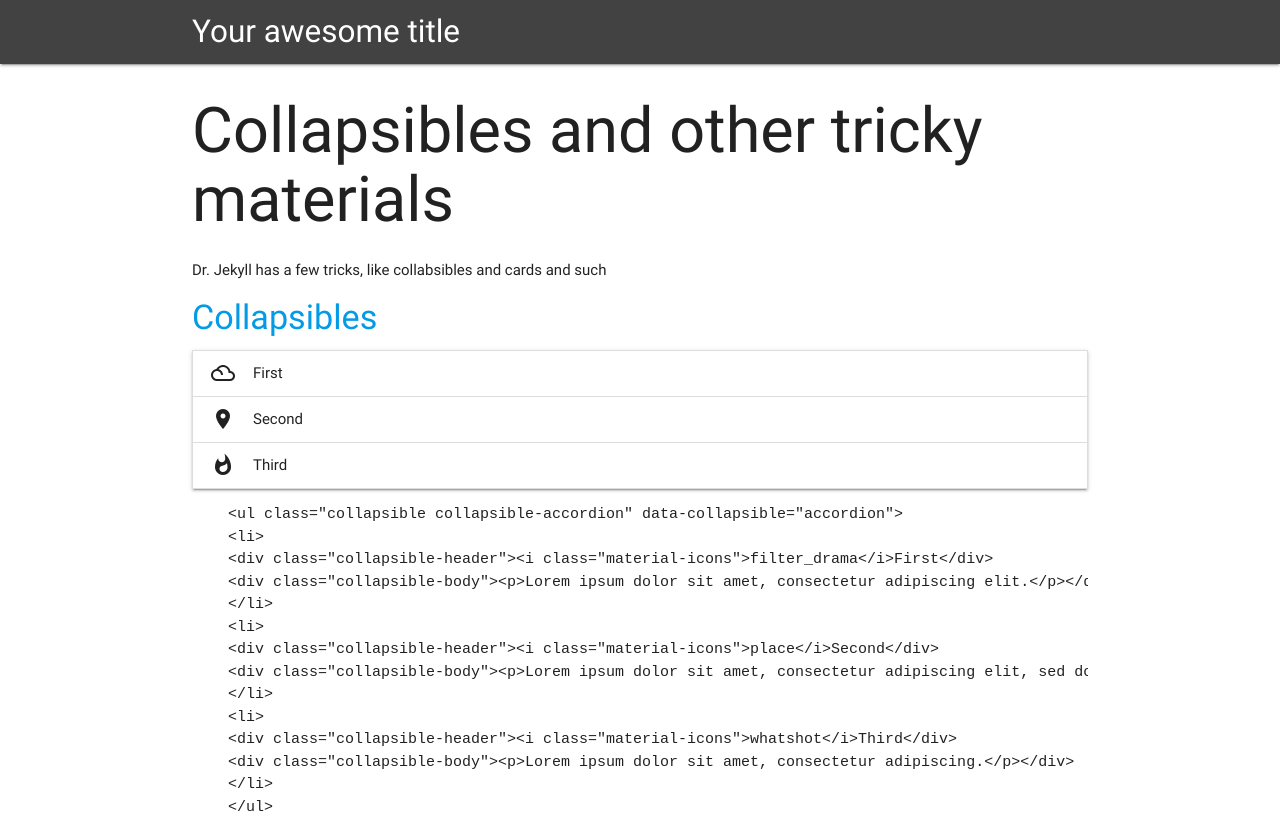
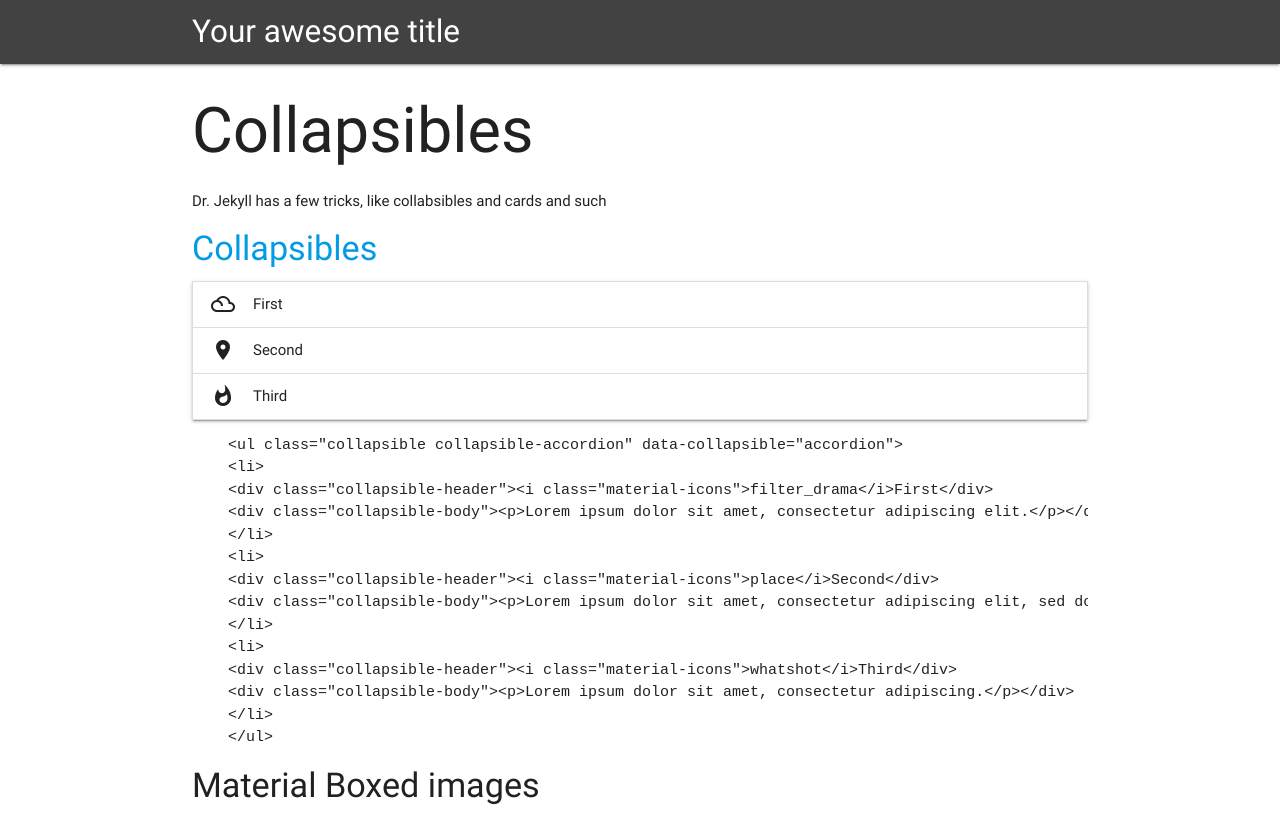
Before and after one commit to dmcwo/dr-jekylls-materials, a Jekyll site: the page built from _posts/2016-12-17-collapsible.markdown, in a window 1280 px wide and 900 px high, cut to the strip 0-816 px from the top of the window. Built offline with Jekyll 4.4.1, drawn with Linux system fonts in a browser that asks for light colours; nearby versions of some CDN libraries.

```diff
--- a/_posts/2016-12-16-something-new.markdown
+++ b/_posts/2016-12-16-something-new.markdown
@@ -2,7 +2,7 @@
 layout: post
 title:  "Dr. Jekyll's Materials"
 date:   2016-12-16 19:48:51 -0800
-categories: material design
+categories:
 excerpt: Into this wilde Abyss....
 ---
 
--- a/_posts/2016-12-17-collapsible.markdown
+++ b/_posts/2016-12-17-collapsible.markdown
@@ -1,8 +1,8 @@
 ---
 layout: post
-title:  "Collapsibles and other tricky materials"
+title:  "Collapsibles"
 date:   2016-12-17 19:48:51 -0800
-categories: material design
+categories:
 excerpt: Dr. Jekyll has a few tricks, like collabsibles and cards and such
 ---
 
--- a/_posts/2016-12-18-welcome-to-jekyll.markdown
+++ b/_posts/2016-12-18-welcome-to-jekyll.markdown
@@ -2,7 +2,7 @@
 layout: post
 title:  "Welcome to Jekyll!"
 date:   2016-12-18 19:48:51 -0800
-categories: jekyll update
+categories:
 excerpt: this is the excerpt
 ---
 You’ll find this post in your `_posts` directory. Go ahead and edit it and re-build the site to see your changes. You can rebuild the site in many different ways, but the most common way is to run `jekyll serve`, which launches a web server and auto-regenerates your site when a file is updated.
```
